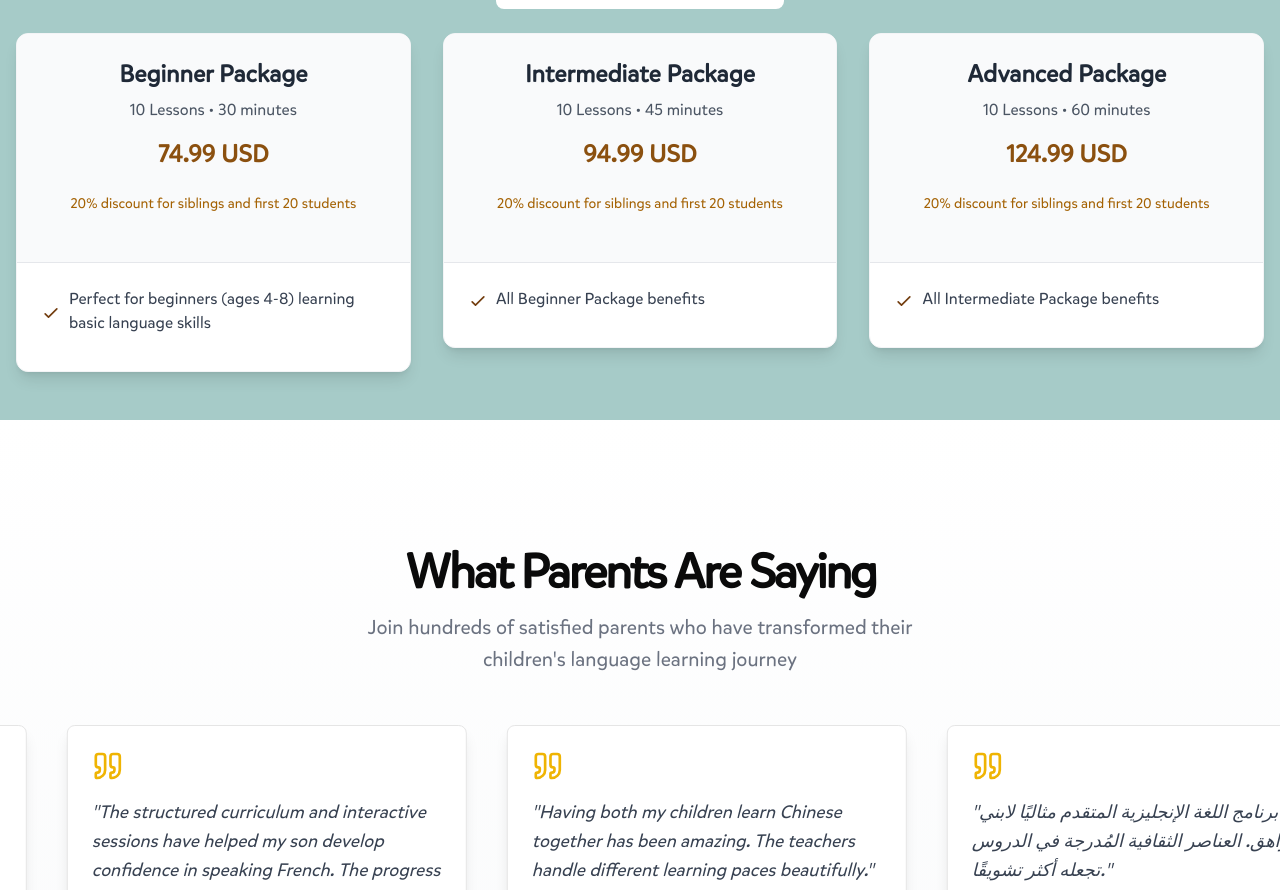
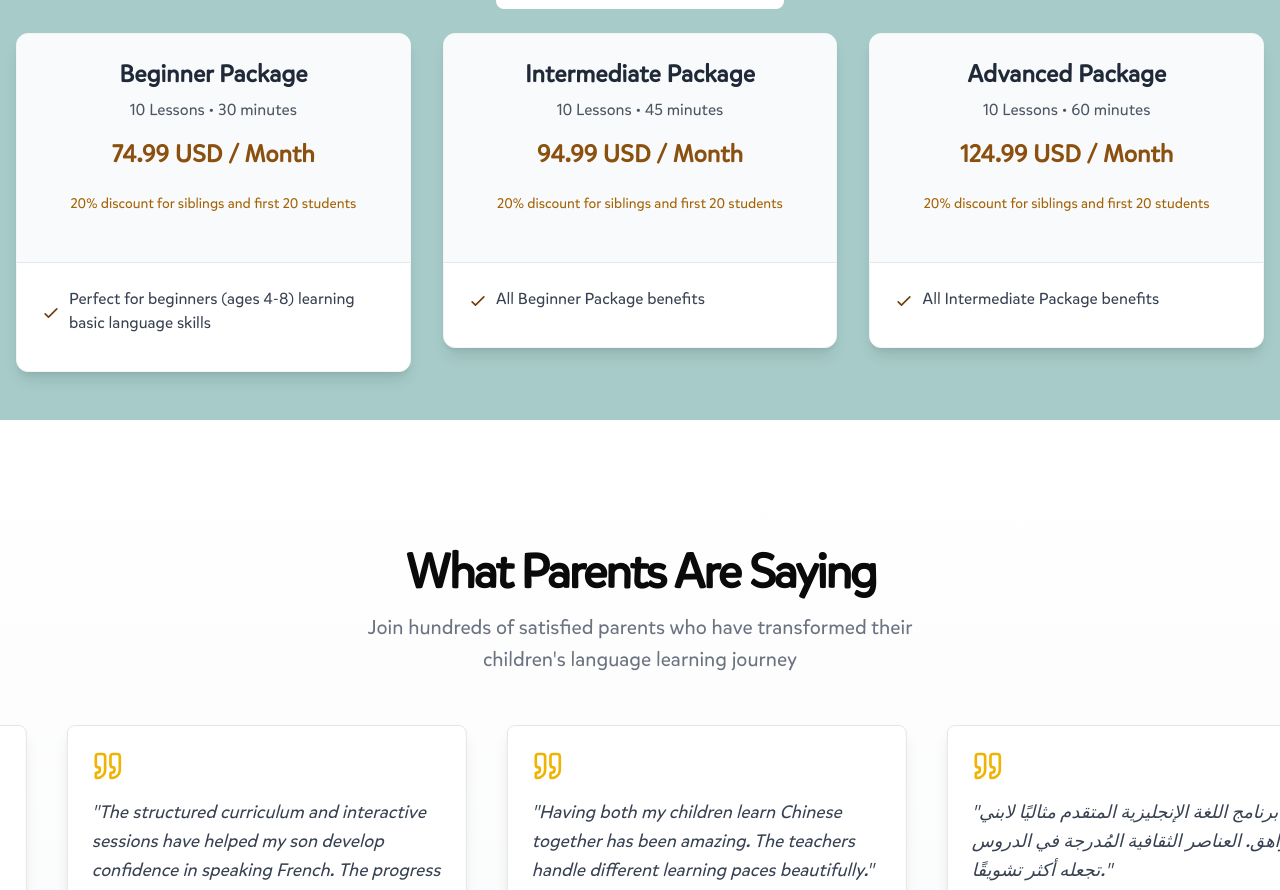
Before and after one commit to Omafovbe/Monalouisa, a Next.js app: page / in a window 1280 px wide. Shown: the part 2295-3185 px from the top of the page. Built offline with nearby package versions, Linux system fonts and the light colour scheme; no server answers.

Commit message:
text month added to pricing

```diff
--- a/src/components/PricingTable.tsx
+++ b/src/components/PricingTable.tsx
@@ -155,7 +155,9 @@
           animate={{ scale: 1 }}
           transition={{ type: 'spring', stiffness: 300 }}
         >
-          <span className='text-2xl font-bold text-korma'>{cost} USD</span>
+          <span className='text-2xl font-bold text-korma'>
+            {cost} USD / Month
+          </span>
         </motion.div>
 
         <motion.div
```
